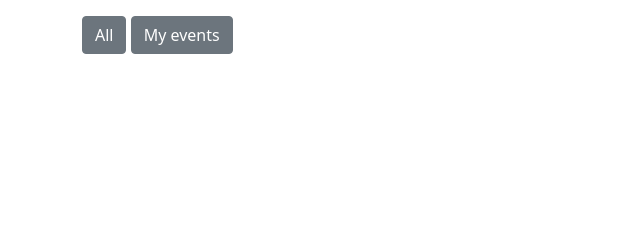
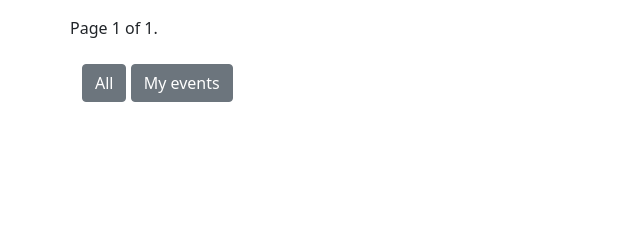
Before and after one commit to MartynaKlos/event_join, a Django app: page /events/ in a window 1280 px wide. Shown: the part 217-457 px from the top of the page, without its empty margins (0-640 px from the left). Run offline with Django 3.2, Linux system fonts and the light colour scheme; the visitor is signed in with stand-in values (Sample User, id 1); data that the repository does not hold is empty.

Commit message:
Add pagination on events list view

```diff
--- a/event_join/events_app/templates/events_app/events_list.html
+++ b/event_join/events_app/templates/events_app/events_list.html
@@ -54,7 +54,25 @@
         </tbody>
     </table>
 </div>
+<div class="container pagination">
+    <span class="step-links">
+        {% if page_obj.has_previous %}
+            <a href="?page=1">&laquo; first</a>
+            <a href="?page={{ page_obj.previous_page_number }}">previous</a>
+        {% endif %}
+
+        <span class="current">
+            Page {{ page_obj.number }} of {{ page_obj.paginator.num_pages }}.
+        </span>
+
+        {% if page_obj.has_next %}
+            <a href="?page={{ page_obj.next_page_number }}">next</a>
+            <a href="?page={{ page_obj.paginator.num_pages }}">last &raquo;</a>
+        {% endif %}
+    </span>
+</div>
 {% if user.is_authenticated %}
+<br>
 <div class="container">
 <form>
     <button type="submit" formaction="{% url 'events-list' %}" class="btn btn-secondary">All</button>  <button type="submit" formaction="{% url 'user-views' %}" class="btn btn-secondary">My events</button>
```
